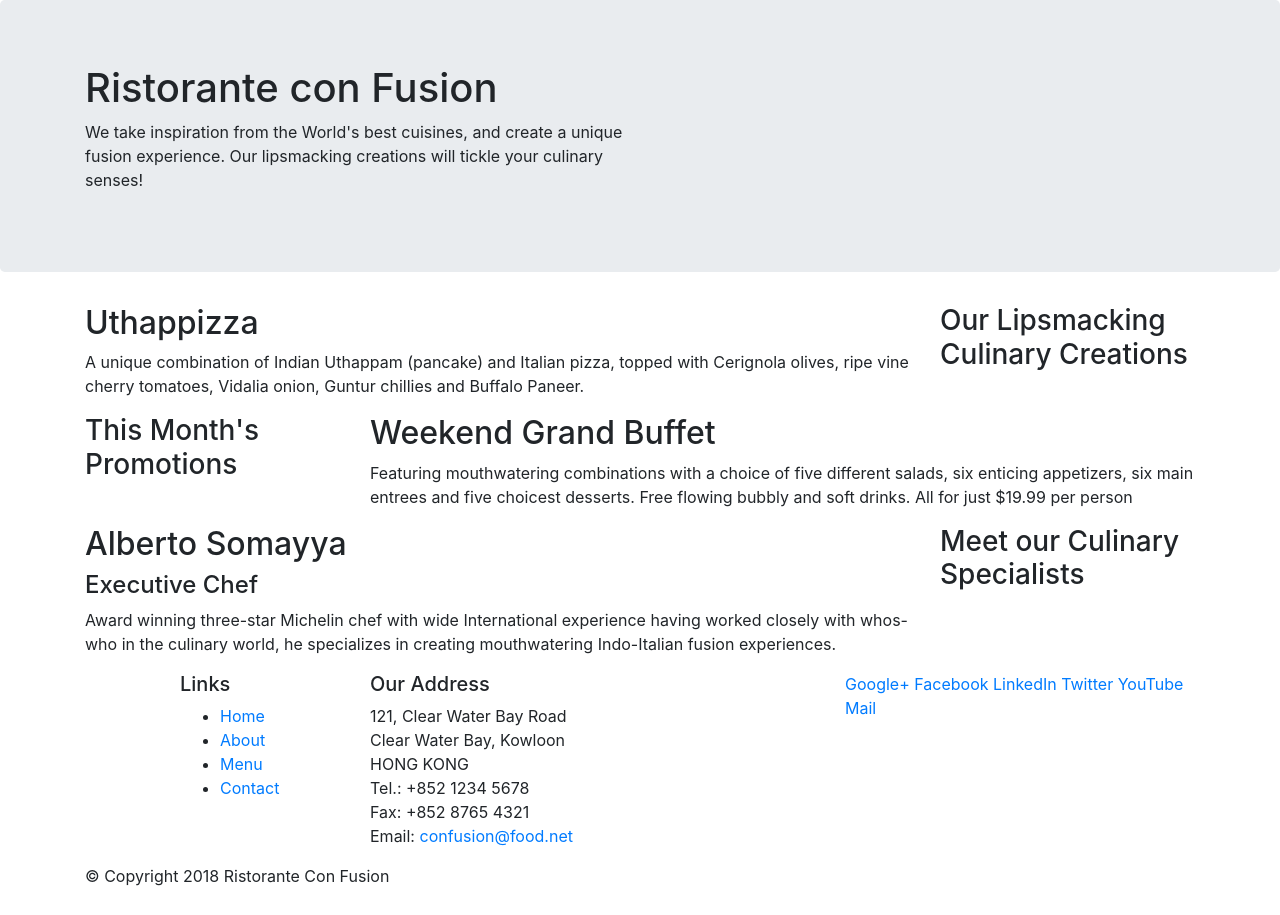
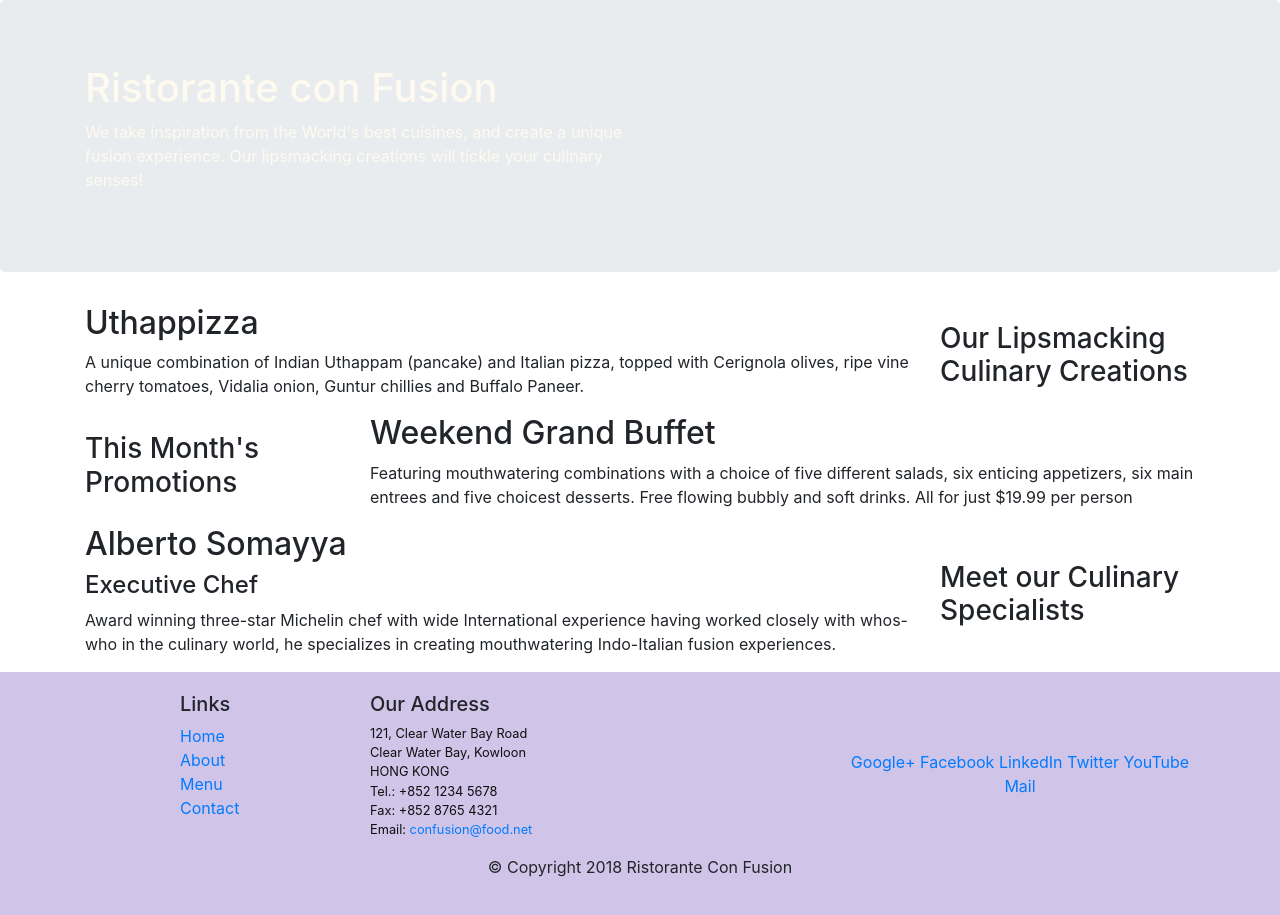
Before and after one commit to MrVJPman/BootStrap, a website: page index.html in a window 1280 px wide. Drawn offline with nearby package versions, Linux system fonts and the light colour scheme.

Commit message:
Bootstrap Grid Part 2

```diff
--- /dev/null
+++ b/css/styles.css
@@ -0,0 +1,30 @@
+.row-header{
+    margin:0px auto;
+    padding:0px;
+}
+
+.row-content {
+    margin:0px auto;
+    padding: 50px 0px 50px 0px;
+    border-bottom: 1px ridge;
+    min-height:400px;
+}
+
+.footer{
+    background-color: #D1C4E9;
+    margin:0px auto;
+    padding: 20px 0px 20px 0px;
+}
+
+.jumbotron {
+    padding:70px 30px 70px 30px;
+    margin:0px auto;
+    background: #9575CD ;
+    color:floralwhite;
+}
+
+address{
+    font-size:80%;
+    margin:0px;
+    color:#0f0f0f;
+}
--- a/index.html
+++ b/index.html
@@ -8,7 +8,8 @@
     <meta http-equiv="x-ua-compatible" content="ie=edge">
 
     <!-- Bootstrap CSS -->
-    <link rel="stylesheet" href="node_modules/bootstrap/dist/css/bootstrap.min.css">
+    <link href="css/styles.css" rel="stylesheet">
+	<link rel="stylesheet" href="node_modules/bootstrap/dist/css/bootstrap.min.css">
     <title>Ristorante Con Fusion</title>
 </head>
 
@@ -16,7 +17,7 @@
 
     <header class="jumbotron">
         <div class="container">
-            <div class="row">
+            <div class="row row-header">
                 <div class="col-12 col-sm-6">
                     <h1>Ristorante con Fusion</h1>
                     <p>We take inspiration from the World's best cuisines, and create a unique fusion experience. Our lipsmacking creations will tickle your culinary senses!</p>
@@ -28,7 +29,7 @@
     </header>
 
     <div class="container">
-        <div  class="row">
+        <div  class="row row-header align-items-center">
             <div class="col-12 col-sm-4 order-sm-last col-md-3">
                 <h3>Our Lipsmacking Culinary Creations</h3>
             </div>
@@ -39,7 +40,7 @@
         </div>
 
 
-        <div class="row">
+        <div class="row row-header align-items-center">
             <div class="col-12 col-sm-4 col-md-3">
                 <h3>This Month's Promotions</h3>
             </div>
@@ -49,7 +50,7 @@
             </div>
         </div>
 
-        <div class="row">
+        <div class="row row-header align-items-center">
             <div class="col-12 col-sm-4 order-sm-last col-md-3">
                 <h3>Meet our Culinary Specialists</h3>
             </div>
@@ -61,12 +62,12 @@
         </div>
     </div>
 
-    <footer>
+    <footer class="footer">
         <div class="container">
             <div class="row">
                 <div class="col-4 offset-1 col-sm-2">
                     <h5>Links</h5>
-                    <ul>
+                    <ul class="list-unstyled">
                         <li><a href="#">Home</a></li>
                         <li><a href="#">About</a></li>
                         <li><a href="#">Menu</a></li>
@@ -84,8 +85,8 @@
 		              Email: <a href="mailto:confusion@food.net">confusion@food.net</a>
 		           </address>
                 </div>
-                <div class="col-12 col-sm-4">
-                    <div>
+                <div class="col-12 col-sm-4 align-self-center">
+                    <div class="text-center">
                         <a href="http://google.com/+">Google+</a>
                         <a href="http://www.facebook.com/profile.php?id=">Facebook</a>
                         <a href="http://www.linkedin.com/in/">LinkedIn</a>
@@ -95,7 +96,7 @@
                     </div>
                 </div>
            </div>
-           <div class="row">
+           <div class="row justify-content-center">
                 <div class="col-auto">
                     <p>© Copyright 2018 Ristorante Con Fusion</p>
                 </div>
```
